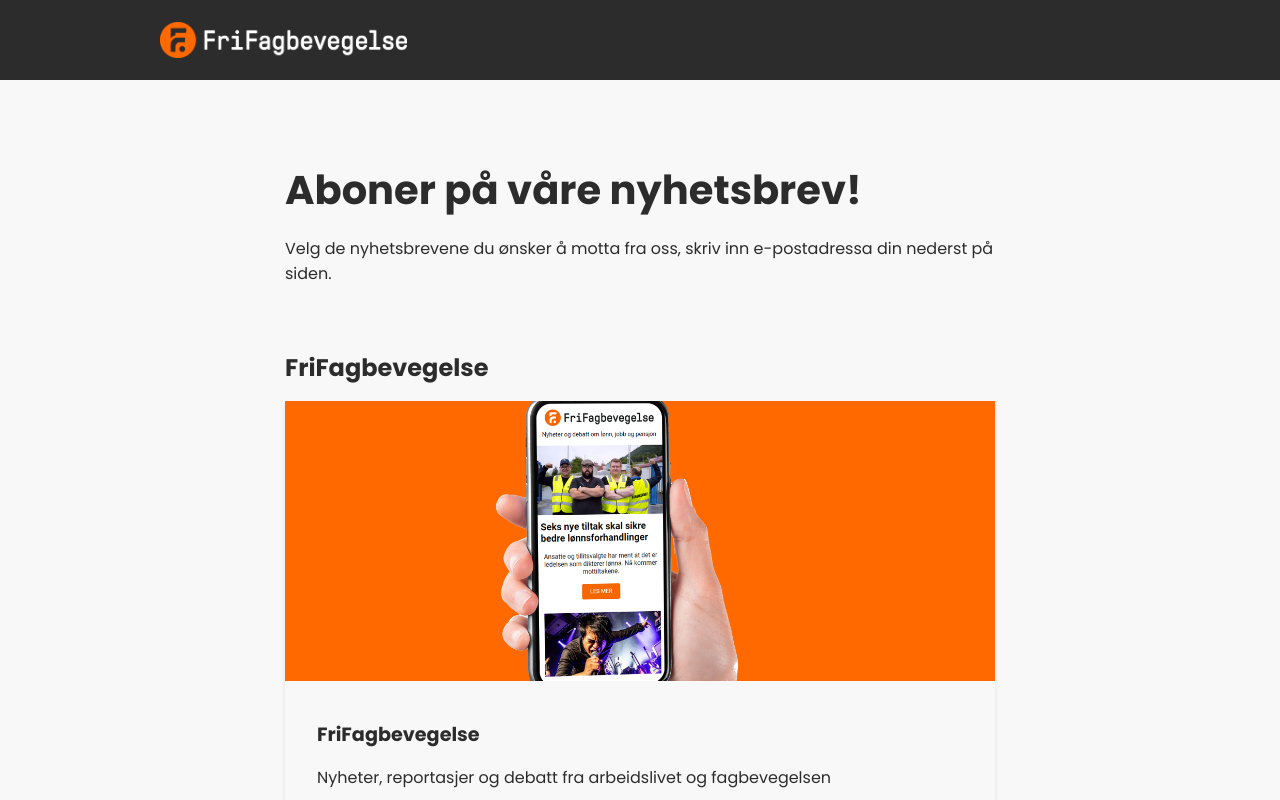
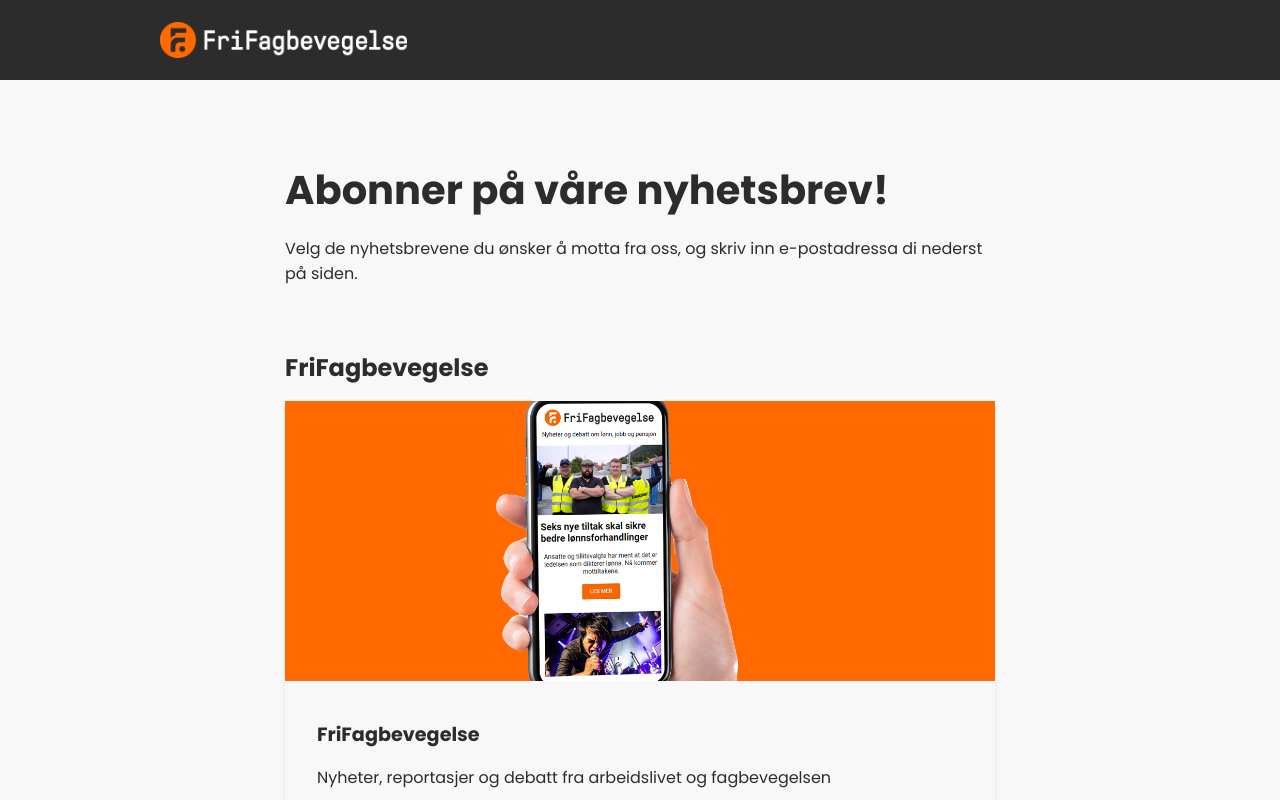
Before and after one commit to Ninuskaninus/FrifagNyhetsbrev, a React (Create React App) app: page / in a window 1280 px wide. Shown: the top 800 px of the page. Built offline with nearby package versions, Linux system fonts and the light colour scheme.

Commit message:
endret margin

```diff
--- a/src/components/descriptions/index.jsx
+++ b/src/components/descriptions/index.jsx
@@ -3,7 +3,7 @@
 const Descriptions = {
   Top: () => {
     return (
-      <p>Velg de nyhetsbrevene du ønsker å motta fra oss, skriv inn e-postadressa din nederst på siden.</p>
+      <p>Velg de nyhetsbrevene du ønsker å motta fra oss, og skriv inn e-postadressa di nederst på siden.</p>
     )
   },
 
--- a/src/components/email/index.styles.jsx
+++ b/src/components/email/index.styles.jsx
@@ -2,7 +2,6 @@
 
 export const EmailContainer = styled.div`
 box-shadow: var(--boxShadow);
-    margin: 50px 0;
     padding: 4rem;
     background-color: var(--white);
 
--- a/src/components/fagredaksjonene/index.styles.jsx
+++ b/src/components/fagredaksjonene/index.styles.jsx
@@ -1,7 +1,8 @@
 import styled from "styled-components";
 
 export const CardContainer = styled.div`
-margin: 4rem 0;
+margin: 2rem 0;
+margin-top: 4rem;
 
 h3{
   margin-bottom: 2rem;
--- a/src/components/heading/index.jsx
+++ b/src/components/heading/index.jsx
@@ -6,7 +6,7 @@
 export default function Top() {
   return (
     <TopItem>
-      <h1>Aboner på våre nyhetsbrev!</h1>
+      <h1>Abonner på våre nyhetsbrev!</h1>
       <TopInfo>
         <Descriptions.Top />
       </TopInfo>
```
